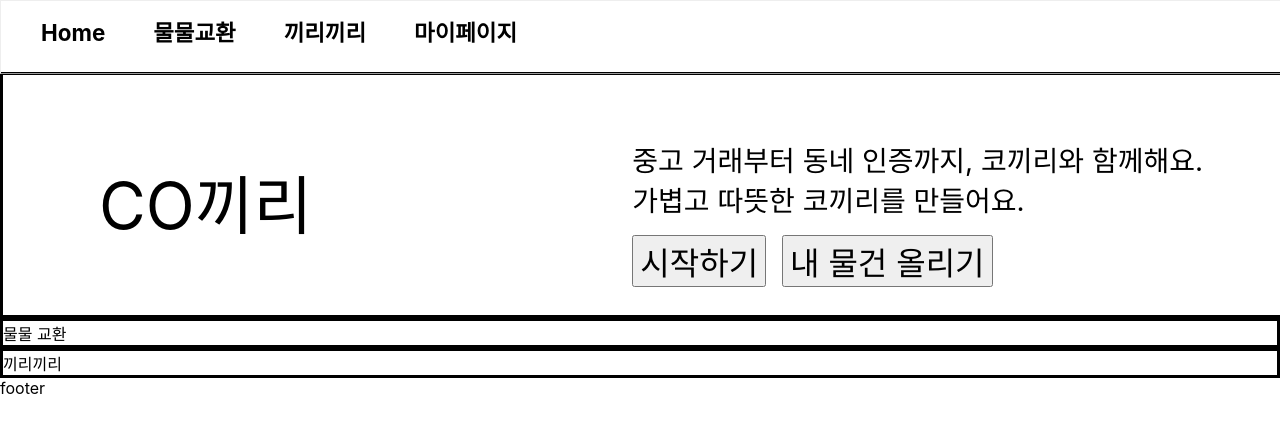
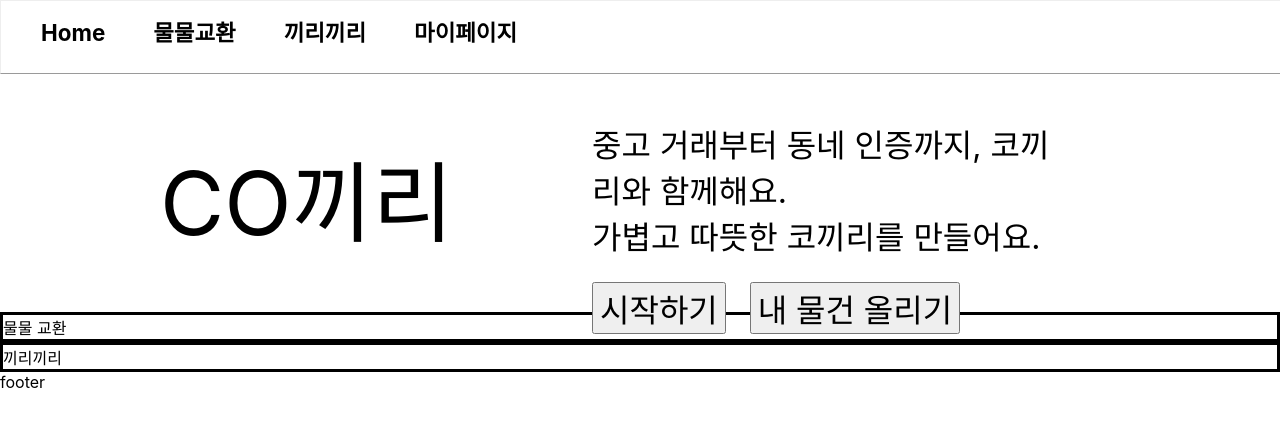
Before and after one commit to F3F-T/COKIRI, a React (Create React App) app in the folder frontend/: page / in a window 1280 px wide. Shown: the top 432 px of the page. Built offline with nearby package versions, Linux system fonts and the light colour scheme.

Commit message:
[ADD]기본 html font-size 62.5%로 변경, rem단위 변경

```diff
--- a/frontend/src/index.css
+++ b/frontend/src/index.css
@@ -13,5 +13,5 @@ code {
 }
 
 html {
-  font-size: 16px;
+  font-size: 100%;
 }
--- a/frontend/src/styles/Home.module.css
+++ b/frontend/src/styles/Home.module.css
@@ -3,53 +3,63 @@
     --start-height: 15rem /*변수 할당, start div의 height*/
 }
 
-/*시작화면 전체*/
+/************************************************************************
+ 시작하기 Component
+ ************************************************************************/
+/*시작하기 전체*/
+
 .start{
-    width : 100%;
-    max-width: 1920px;
+    width : 75%;
+    align-content: center;
+    margin: auto;
+    max-width: 100rem;
     min-width: 5vw; /*최소를 정해줬는데 이건 적용이 안된듯*/
-    border-style: solid;
+    /*border-style: solid;*/
     height: var( --start-height);  /* start 전체크기 200px */
     display: flex;  /*div 안에서 start left와 start right의 비율로 분할해준다*/
-    font-size: 1rem;
+    font-size: 1.5rem;
 }
 
-/*시작화면 왼쪽*/
+
+/*시작하기 왼쪽*/
 .startLeft{
-    padding-left: 6rem; /*left padding*/
-    padding-top: calc(var( --start-height) /2 - 2.5rem); /*추후 height를 변경할시에 동적으로 변경될수 있게 calc 사용, -2.5는 startLeft의 font-size를 고려한것*/
+    /*padding-left: 6rem; !*left padding*!*/
+    padding-top: calc(var( --start-height) /2 - 3.7rem); /*추후 height를 변경할시에 동적으로 변경될수 있게 calc 사용, -2.5는 startLeft의 font-size를 고려한것*/
     flex: 4.0; /*div 안에서 start left와 start right의 비율로 분할해준다*/
-    font-size: 4rem;
+    font-size: 5.5rem;
 
 }
 
-/*시작화면 오른쪽 전체*/
+/*시작하기 오른쪽 전체*/
 .startRight{
-    padding: 4rem;
+    padding: 3rem;
     flex: 5;
     /*border-left-color: grey;*/
     /*border-left-style: solid;*/
     /*border-left-width: 0.1rem;*/
 }
 
-/*설명 폰트 사이즈*/
+/*시작하기 설명 폰트 사이즈*/
 .startRight1{
-    font-size: 1.75rem
+    font-size: 2rem;
 
 }
 
-/*버튼 css*/
+/*시작하기 버튼*/
 .startRight2 button{
-    margin-top: 1rem;
-    margin-right: 1rem;
+    margin-top: 1.5rem;
+    margin-right: 1.5rem;
     font-size: 2rem;
 }
 
 
-
+/************************************************************************
+ 물물교환 Component
+ ************************************************************************/
 
 .mulmulTrade{
     border-style: solid;
+
 }
 .kirikiriTrade{
     border-style: solid;
```
